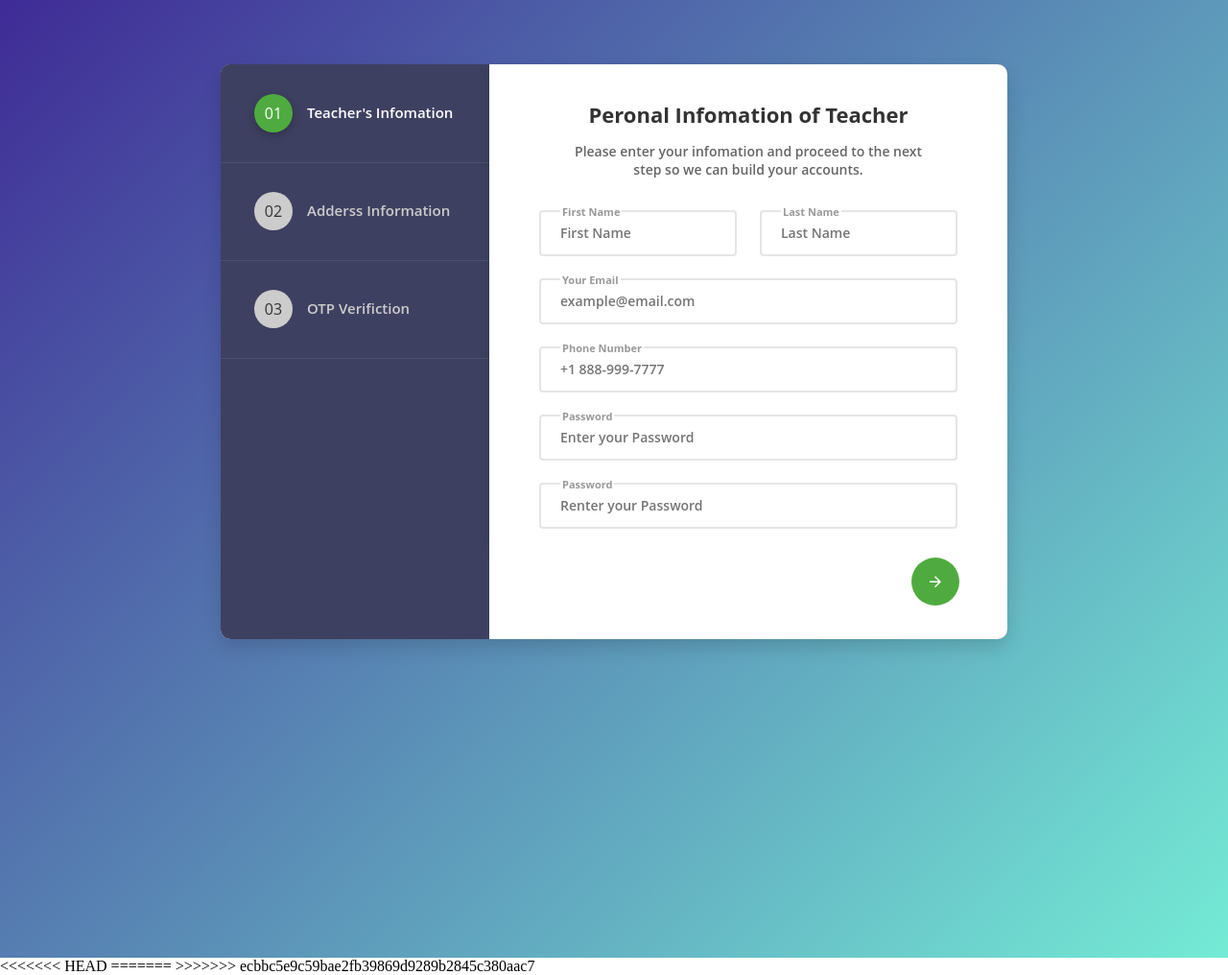
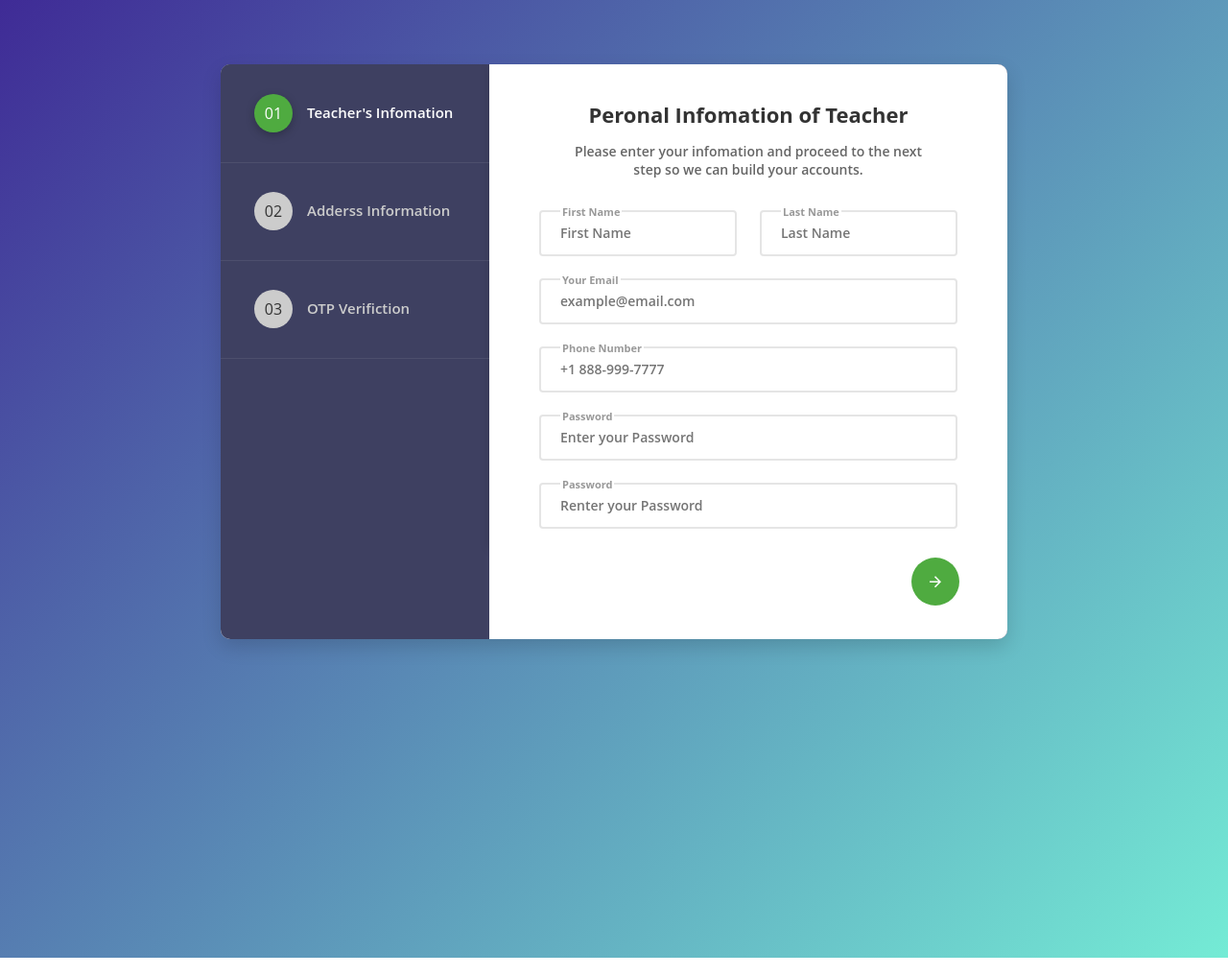
Before and after one commit to virajchikhale/student_manage, a PHP site: page /teacher_reg.php in a window 1280 px wide. Shown: the whole page at 96% size. Run offline with PHP 8.4, Linux system fonts and the light colour scheme; data that the repository does not hold is empty; some web fonts are replaced.

Commit message:
resolving some issue

```diff
--- a/registration/teacher_reg.php
+++ b/registration/teacher_reg.php
@@ -145,11 +145,6 @@
 		</div>
 	</div>
 
-<<<<<<< HEAD
-
-=======
-
->>>>>>> ecbbc5e9c59bae2fb39869d9289b2845c380aac7
     <script>
 	function checkmobno() {
 		var mob = $('#phoneno').val();
```
